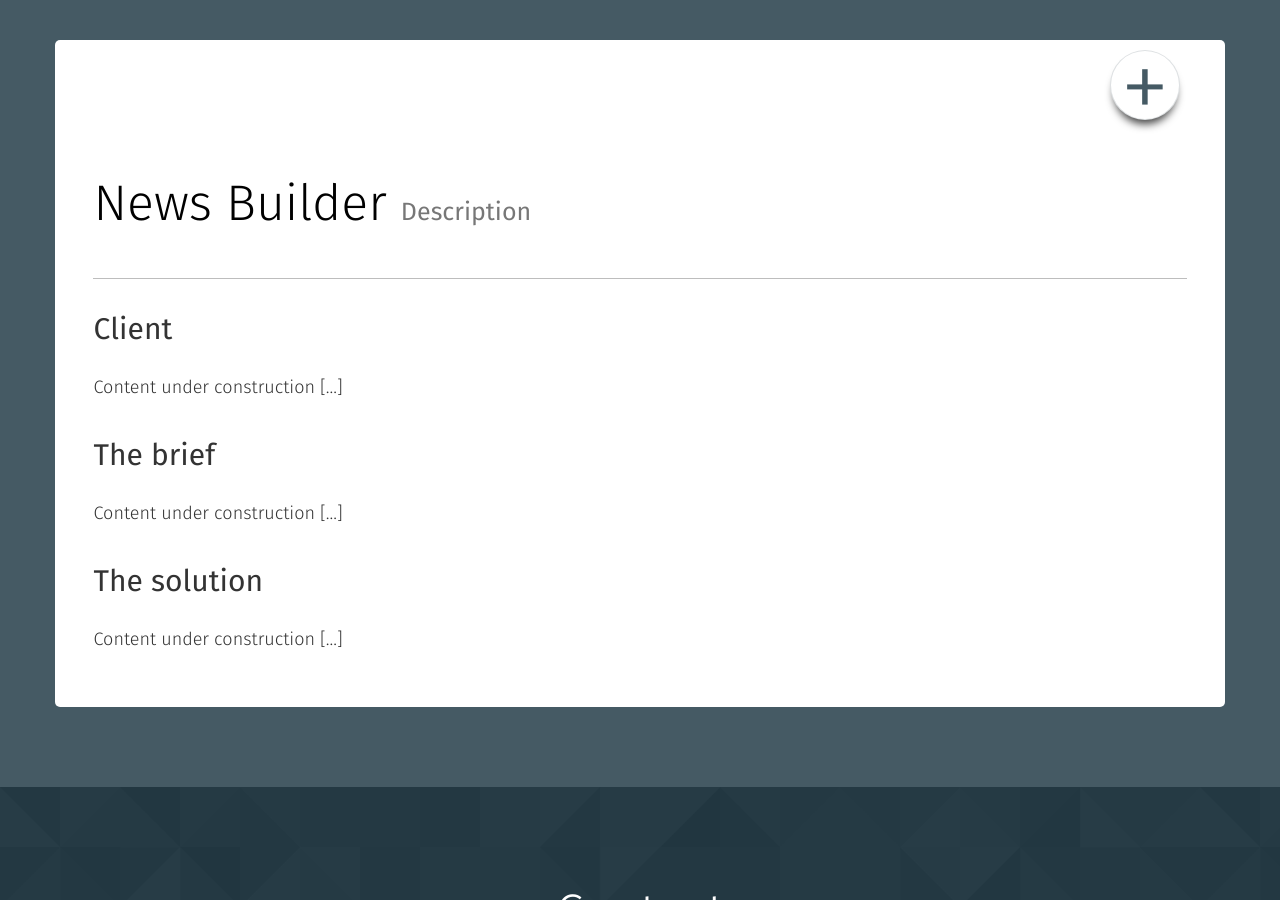
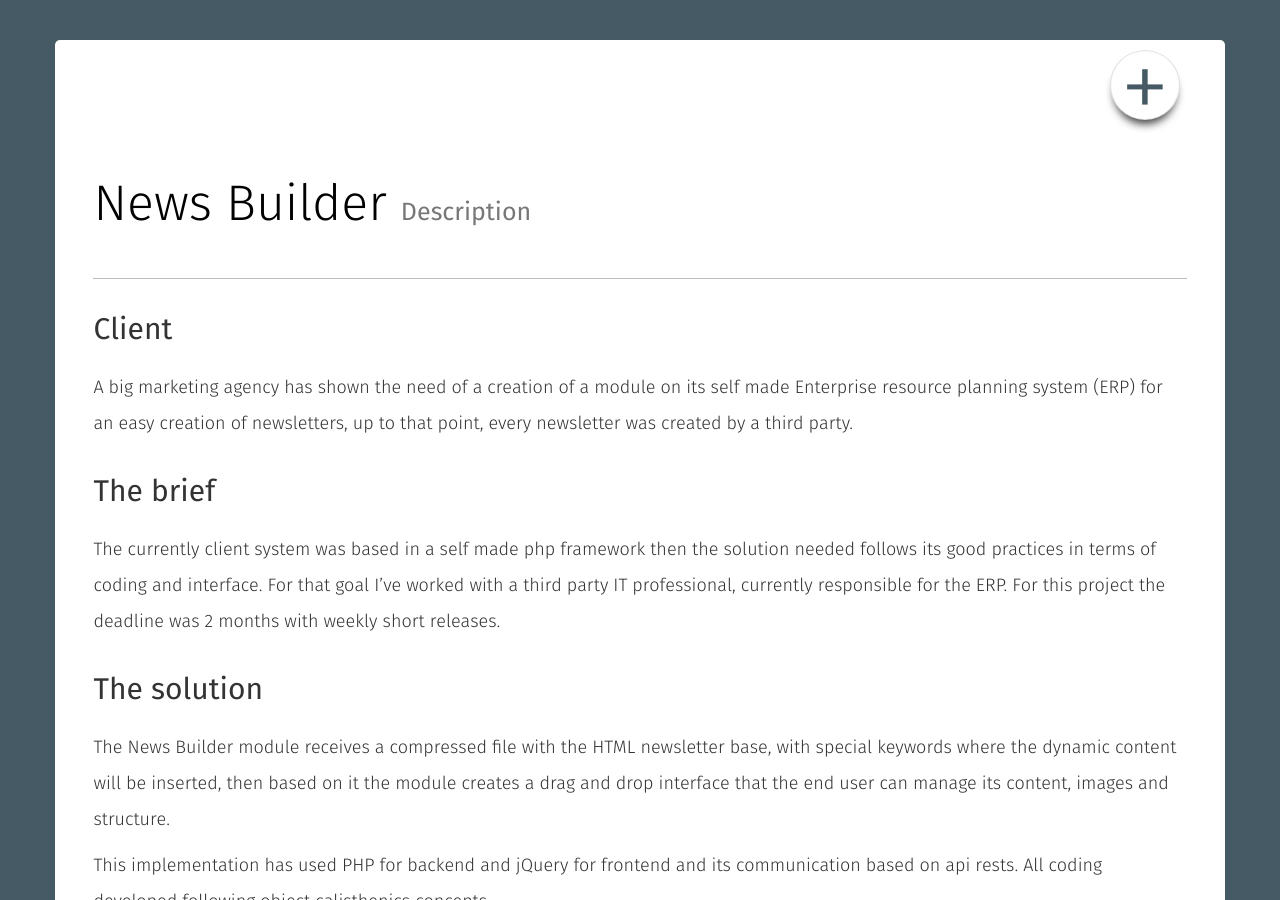
Before and after one commit to vanderleisilva/vanderleisilva.github.io, a Jekyll site: the page built from portfolio/news-builder/index.html, in a window 1280 px wide and 900 px high. Built offline with Jekyll 4.4.1, drawn with Linux system fonts in a browser that asks for light colours; some of the changed text lies outside the part shown.

Commit message:
Add newsbuilder page

```diff
--- a/portfolio/news-builder/index.html
+++ b/portfolio/news-builder/index.html
@@ -12,11 +12,20 @@ title: "FrCode - Portfolio - News Builder"
 		</header>
 		<article>
   			<h2>Client</h2>
-			<p>Content under construction [...]</p>
+			<p>
+				A big marketing agency has shown the need of a creation of a module on its self made Enterprise resource planning system (ERP) for an easy creation of newsletters, up to that point, every newsletter was created by a third party.
+			</p>
   			<h2>The brief</h2>
-			<p>Content under construction [...]</p>
+			<p>
+				The currently client system was based in a self made php framework then the solution needed follows its good practices in terms of coding and interface. For that goal I’ve worked with a third party IT professional, currently responsible for the ERP. For this project the deadline was 2 months with weekly short releases.
+			</p>
 			<h2>The solution</h2>
-			<p>Content under construction [...]</p>
+			<p>
+				The News Builder module receives a compressed file with the HTML newsletter base, with special keywords where the dynamic content will be inserted, then based on it the module creates a drag and drop interface that the end user can manage its content, images and structure.
+			</p>
+			<p>
+				This implementation has used PHP for backend and jQuery for frontend and its communication based on api rests. All coding developed following object calisthenics concepts.
+			</p>
 		</article>
 	</div>
 </section>
```
Also changed, not shown: images/news.png (added).
